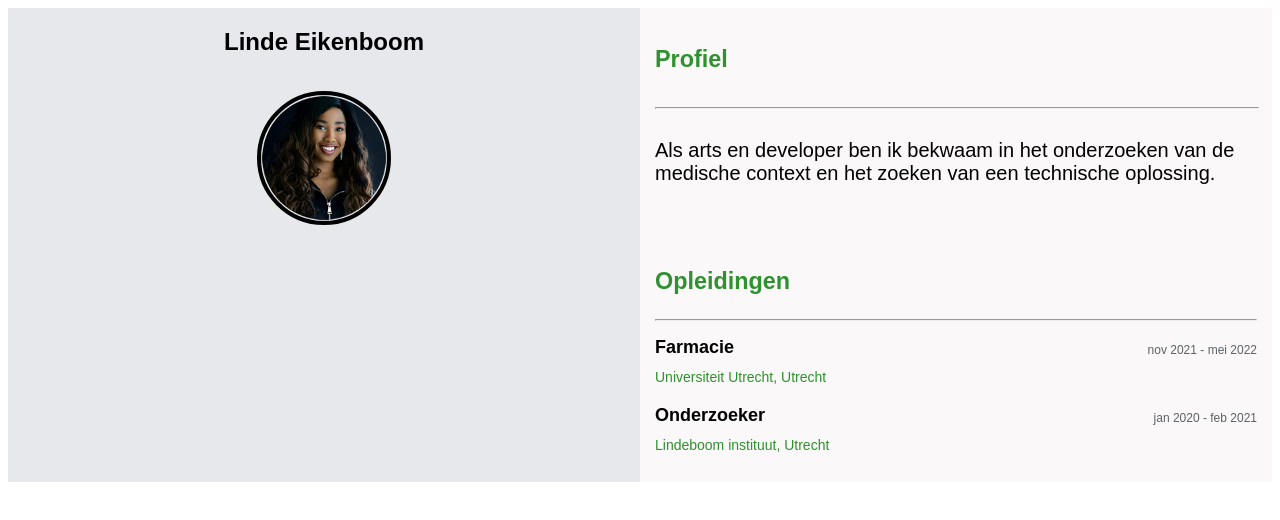
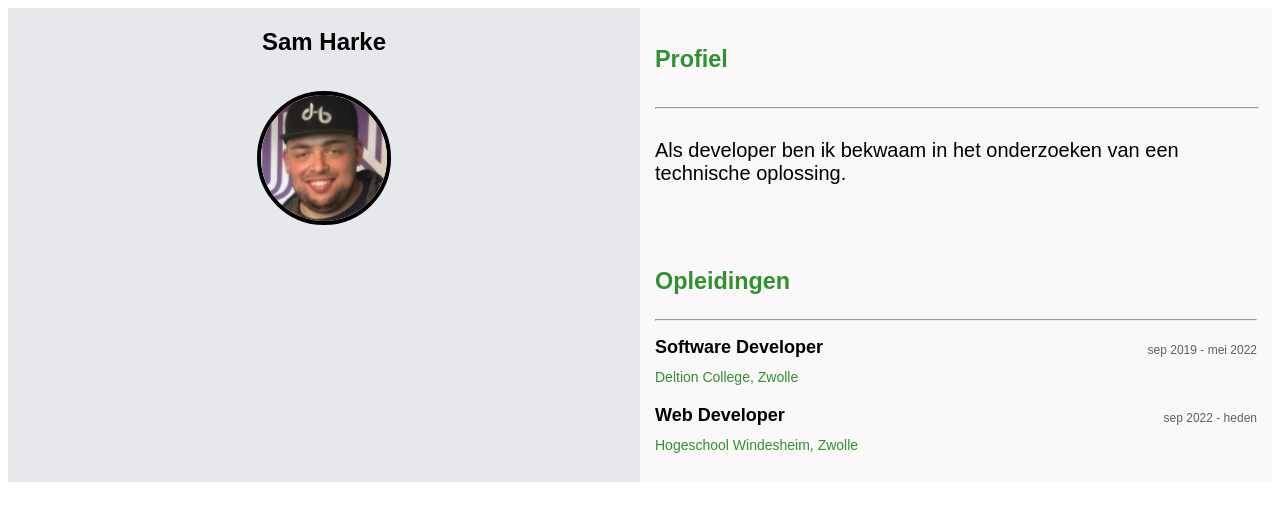
Before and after one commit to SamHarke03/Les1Website, a plain HTML site: page index.html in a window 1280 px wide. Drawn offline with Linux system fonts and the light colour scheme.

Commit message:
Update profile

```diff
--- a/index.html
+++ b/index.html
@@ -2,7 +2,7 @@
 <html lang="en">
 <head>
     <meta charset="UTF-8">
-    <title>CV Sandra van Gennep</title>
+    <title>CV Sam Harke</title>
     <link rel="stylesheet" href="stylesheets/style.css">
     <meta name="viewport" content="width=device-width,initial-scale=1.0">
 </head>
@@ -12,8 +12,8 @@
 <div class="page">
     <section class="personalia">
 
-        <img class="person-logo" src="images/person-pasfoto.png">
-        <h1 class="person-name">Linde Eikenboom</h1>
+        <img class="person-logo" src="images/qucee.jpg">
+        <h1 class="person-name">Sam Harke</h1>
 
     </section>
 
@@ -30,8 +30,7 @@
                 <div class="profile-content__element-header">
                 </div>
                 <p class="profile-content__description">
-                    Als arts en developer ben ik bekwaam in het onderzoeken van
-                    de medische context en het zoeken van een technische oplossing.
+                    Als developer  ben ik bekwaam in het onderzoeken van een technische oplossing.
                 <p>
             </div>
 
@@ -43,18 +42,18 @@
 
             <div class="profile-content__element">
                 <div class="profile-content__element-header">
-                    <h4 class="profile-content__title">Farmacie</h4>
-                    <p class="profile-content__period">nov 2021 - mei 2022</p>
+                    <h4 class="profile-content__title">Software Developer</h4>
+                    <p class="profile-content__period">sep 2019 - mei 2022</p>
                 </div>
-                <p class="profile-content__institute">Universiteit Utrecht, Utrecht</p>
+                <p class="profile-content__institute">Deltion College, Zwolle</p>
             </div>
 
             <div class="profile-content__element">
                 <div class="profile-content__element-header">
-                    <h4 class="profile-content__title">Onderzoeker</h4>
-                    <p class="profile-content__period">jan 2020 - feb 2021</p>
+                    <h4 class="profile-content__title">Web Developer</h4>
+                    <p class="profile-content__period">sep 2022 - heden</p>
                 </div>
-                <p class="profile-content__institute">Lindeboom instituut, Utrecht</p>
+                <p class="profile-content__institute">Hogeschool Windesheim, Zwolle</p>
             </div>
         </section>
 
```
Also changed, not shown: images/qucee.jpg (added).
